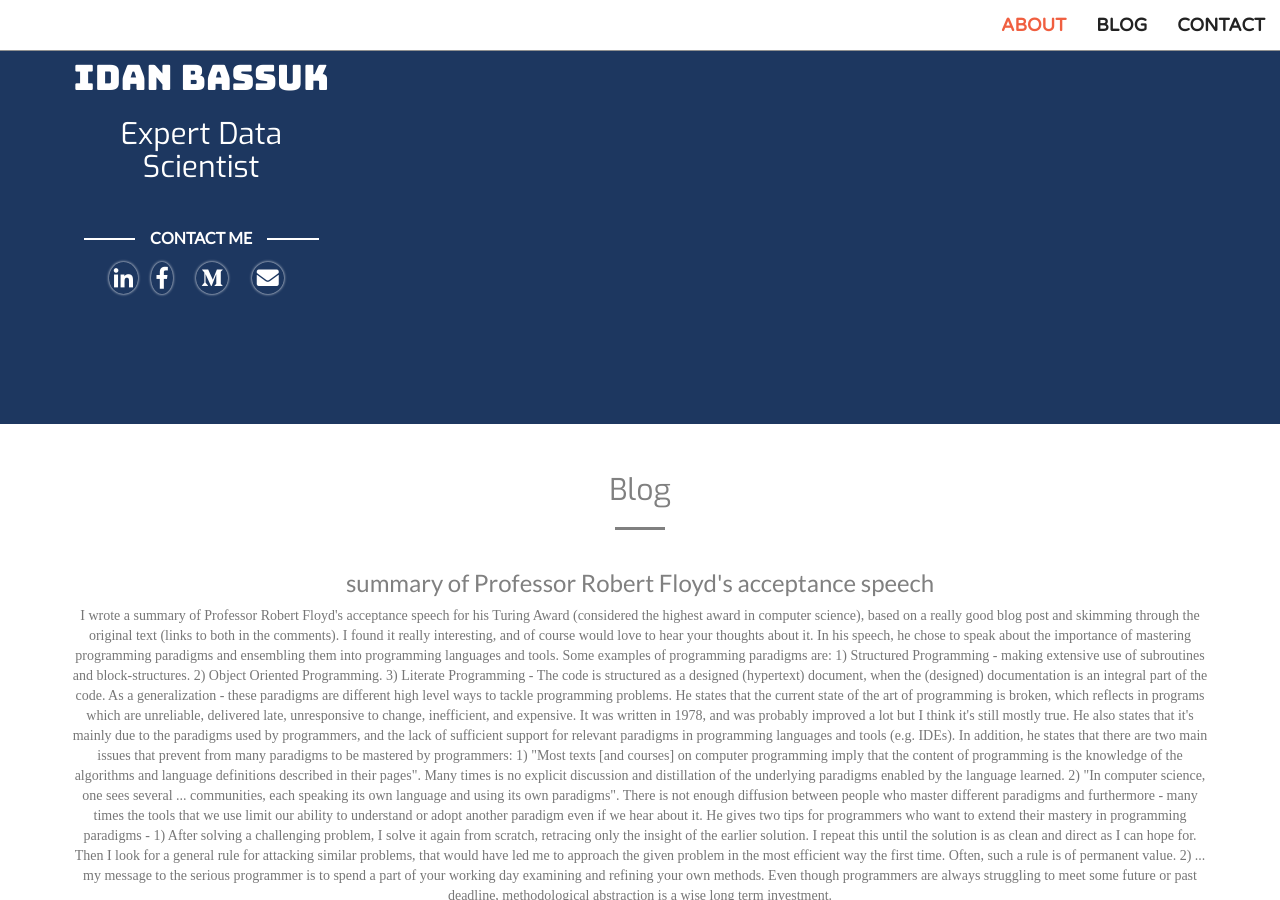
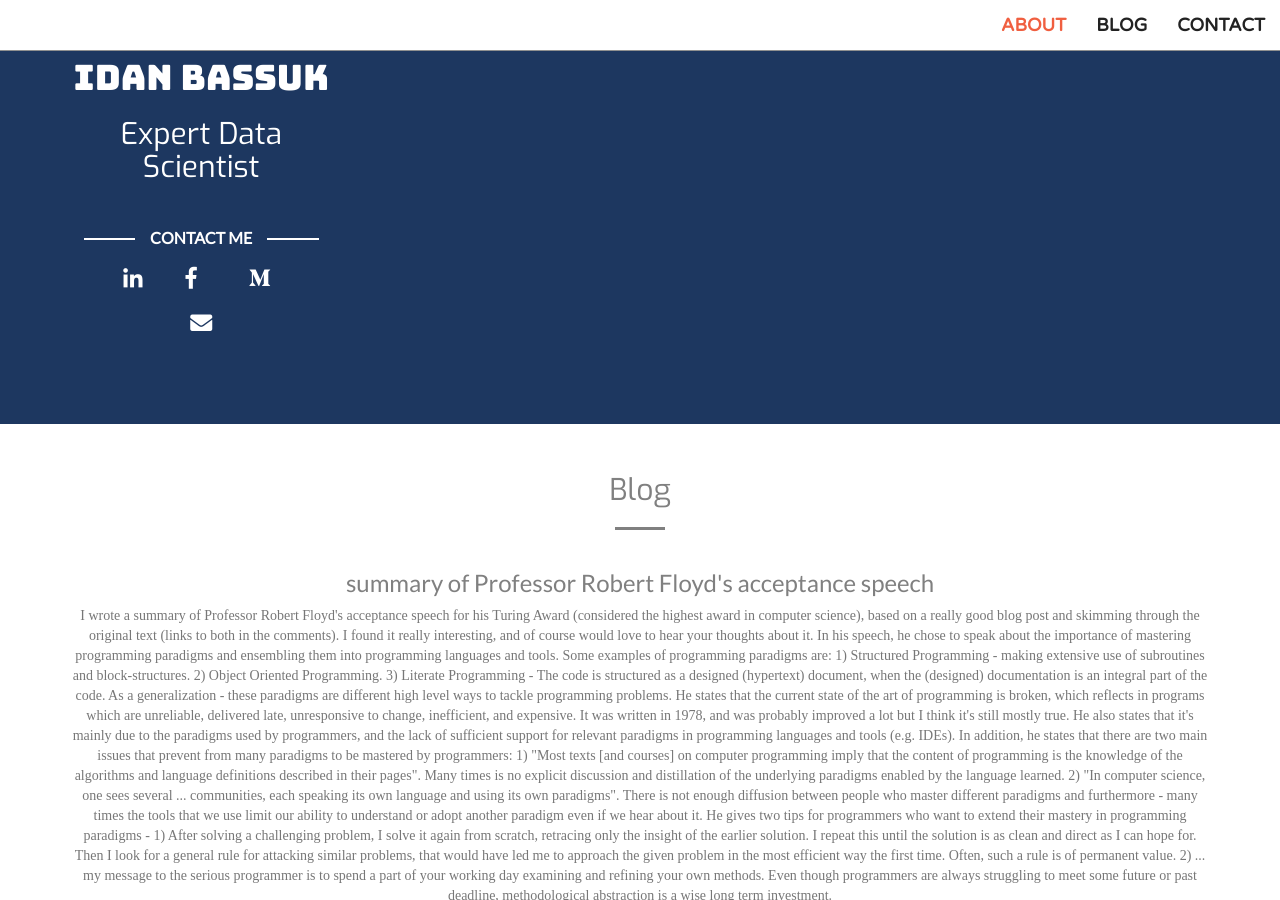
Before and after one commit to idan-bassuk/idan-bassuk.github.io, a Jekyll site: the page built from index.html, in a window 1280 px wide and 900 px high, scrolled down 1196 px. Built offline with Jekyll 4.4.1, drawn with Linux system fonts in a browser that asks for light colours; some web fonts are replaced.

Commit message:
Update _base.scss

```diff
--- a/_sass/_base.scss
+++ b/_sass/_base.scss
@@ -36,15 +36,10 @@
 
 .social {
   * i {
+    width: 45px;
+    height: 45px;
     font-size: 22px;
     padding: 5px;
-    display: inline-block;
-    -moz-border-radius: 100%;
-    -webkit-border-radius: 100%;
-    border-radius: 100%;
-    -moz-box-shadow: 0px 0px 3px white;
-    -webkit-box-shadow: 0px 0px 3px white;
-    box-shadow: 0px 0px 3px white;
   }
 }
 
```
